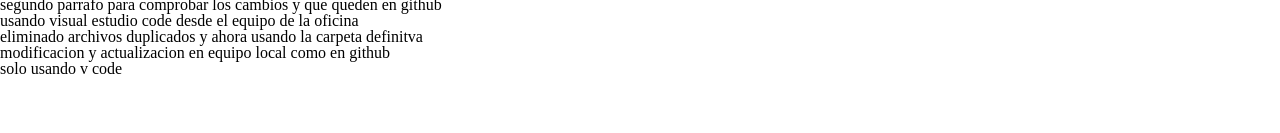
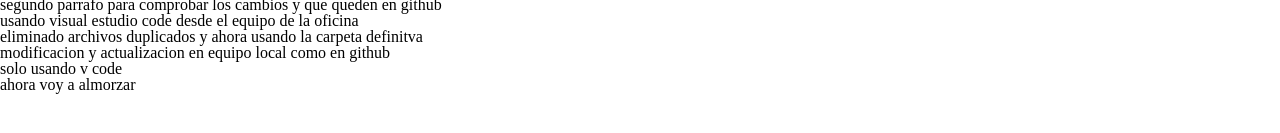
Before and after one commit to dpegocl/sistema-de-registro, a plain HTML site: page index.html in a window 1280 px wide. Shown: the part 155-288 px from the top of the page. Drawn offline with Linux system fonts and the light colour scheme.

Commit message:
voy a almozar

```diff
--- a/index.html
+++ b/index.html
@@ -42,6 +42,7 @@
      <p>eliminado archivos duplicados y ahora usando la carpeta definitva</p>
      <p> modificacion y actualizacion en equipo local como en github</p>
      <p>solo usando v code</p>
+     <p>ahora voy a almorzar</p>
 
 </body>
 </html>
```
